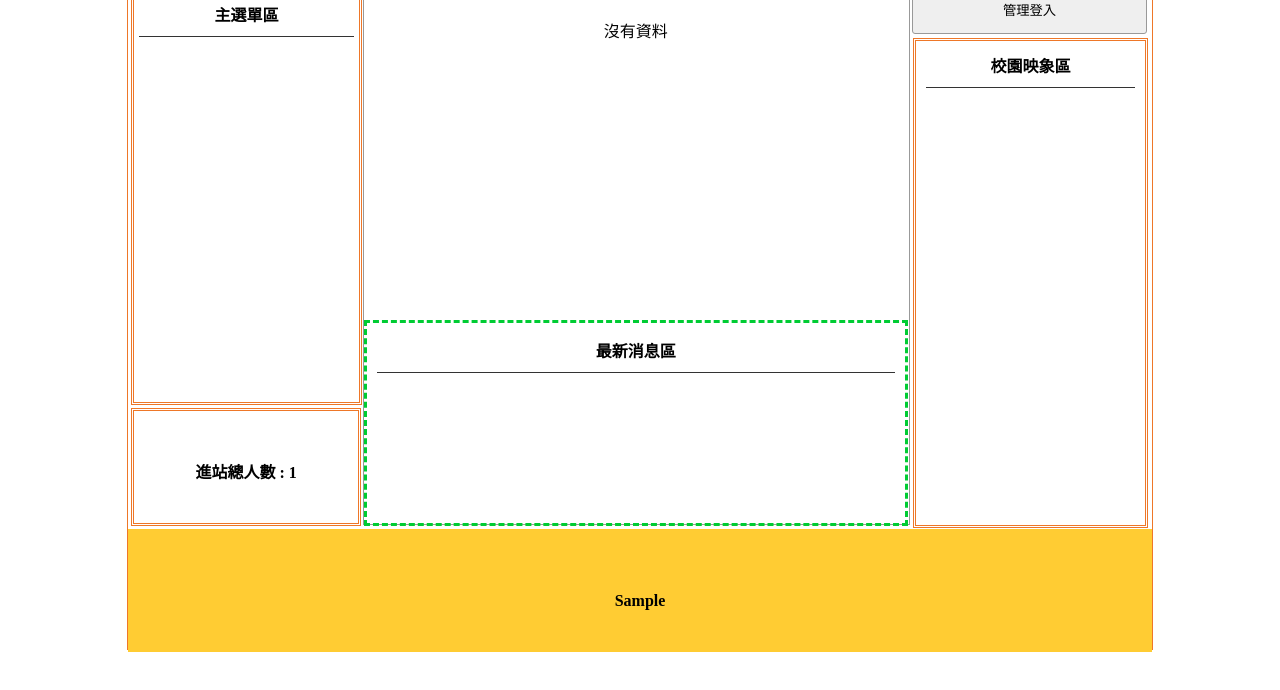
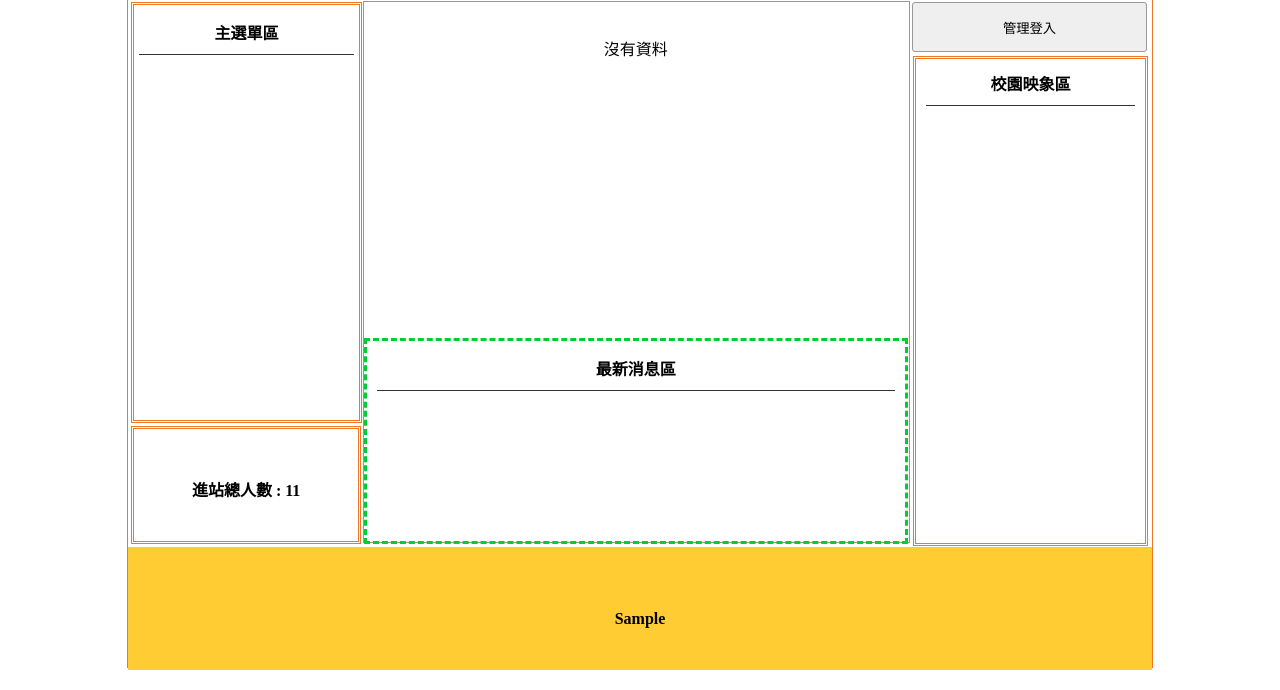
Before and after one commit to luchiahsuan/bquiz01, a PHP site: page / in a window 1280 px wide. Shown: the part 130-820 px from the top of the page. Before the commit the page ends 782 px from the top, so only its background shows below. Run offline with PHP 8.4, Linux system fonts and the light colour scheme; tables that the repository leaves empty or names only in its code hold one stand-in row (values such as "Sample post").

Commit message:
在base.php檔中增加近佔總人數的判斷與更新程式

```diff
--- a/api/base.php
+++ b/api/base.php
@@ -160,6 +160,13 @@ $Admin = new DB('admin');
 $Menu = new DB('menu');
 $Total = new DB('total');
 
+if(!isset($_SESSION['visit'])){
+$_SESSION['visit']=1;
+$total=$Total->find(1);
+$total['total']++;
+$Total->save($total);
+}
+
 // print_r($bot);
 // $db->del(4);
 // print_r($db->all());
--- a/back.php
+++ b/back.php
@@ -65,7 +65,7 @@ include "./api/base.php";
 				</div>
 				<div class="dbor" style="margin:3px; width:95%; height:20%; line-height:100px;">
 					<span class="t">進站總人數 :
-						1 </span>
+					<?=$Total->find(1)['total'];?> </span>
 				</div>
 			</div>
 			<div class="di" style="height:540px; border:#999 1px solid; width:76.5%; margin:2px 0px 0px 0px; float:left; position:relative; left:20px;">
--- a/index.php
+++ b/index.php
@@ -24,8 +24,8 @@ include "./api/base.php";
 	</div>
 	<!-- <iframe style="display:none;" name="back" id="back"></iframe> -->
 	<div id="main">
-		<a title="" href="index.php">
-			<div class="ti" style="background:url('use/'); background-size:cover;"></div>
+	<a title="<?=$Title->find(['sh'=>1])['text'];?>" href="index.php">
+			<div class="ti" style="background:url('upload/<?=$Title->find(['sh'=>1])['img'];?>'); background-size:cover;"></div>
 			<!--標題-->
 		</a>
 		<div id="ms">
@@ -36,7 +36,7 @@ include "./api/base.php";
 				</div>
 				<div class="dbor" style="margin:3px; width:95%; height:20%; line-height:100px;">
 					<span class="t">進站總人數 :
-						1 </span>
+						<?=$Total->find(1)['total'];?> </span>
 				</div>
 			</div>
 			<?php
```
